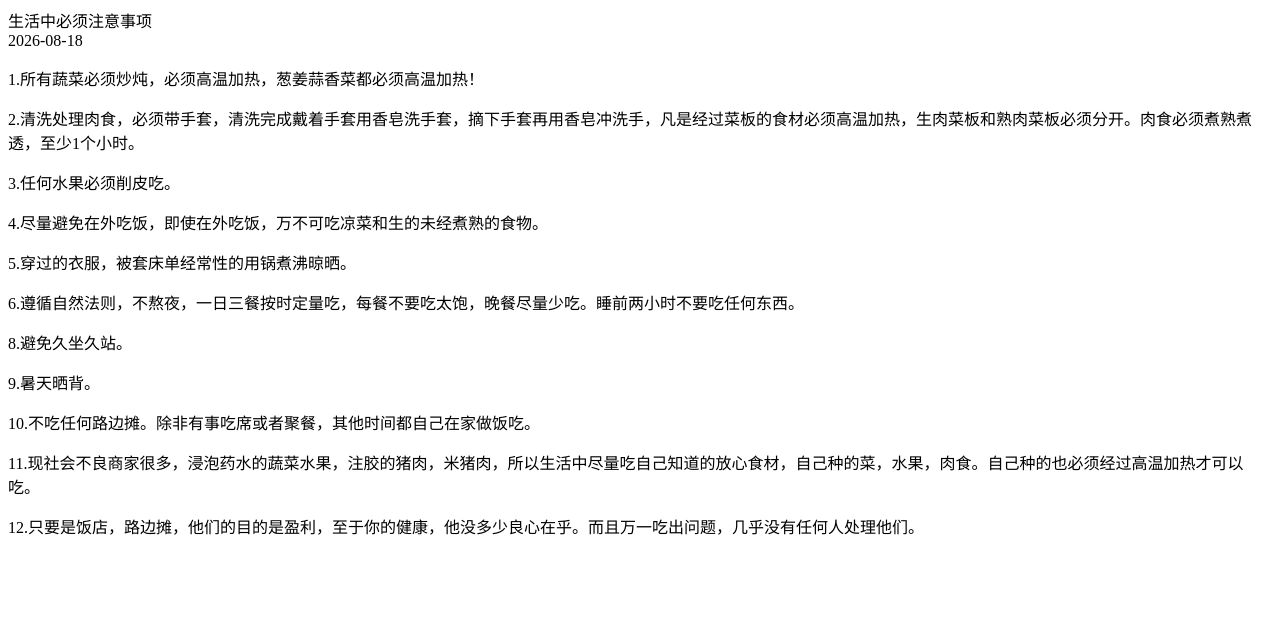
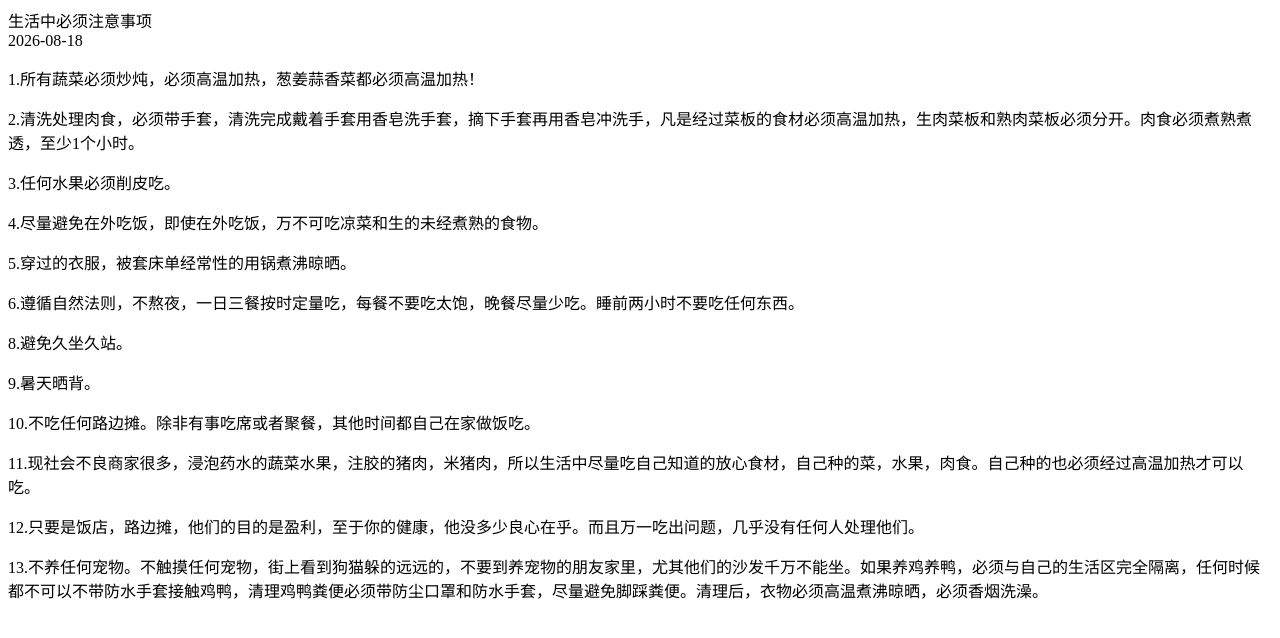
Before and after one commit to JTSTV/Jtstv.github.io, a Jekyll site: the page built from _posts/2026-08-18-生活中必须注意事项.md, in a window 1280 px wide. Shown: the top 638 px of the page. Built offline with Jekyll 4.4.1, drawn with Linux system fonts in a browser that asks for light colours; our own code applies the rules of GitHub Pages for plain Markdown files.

Commit message:
更新 2026-08-18-生活中必须注意事项.md

```diff
--- a/_posts/2026-08-18-生活中必须注意事项.md
+++ b/_posts/2026-08-18-生活中必须注意事项.md
@@ -23,3 +23,5 @@ date: 2026-08-18
 11.现社会不良商家很多，浸泡药水的蔬菜水果，注胶的猪肉，米猪肉，所以生活中尽量吃自己知道的放心食材，自己种的菜，水果，肉食。自己种的也必须经过高温加热才可以吃。
 
 12.只要是饭店，路边摊，他们的目的是盈利，至于你的健康，他没多少良心在乎。而且万一吃出问题，几乎没有任何人处理他们。
+
+13.不养任何宠物。不触摸任何宠物，街上看到狗猫躲的远远的，不要到养宠物的朋友家里，尤其他们的沙发千万不能坐。如果养鸡养鸭，必须与自己的生活区完全隔离，任何时候都不可以不带防水手套接触鸡鸭，清理鸡鸭粪便必须带防尘口罩和防水手套，尽量避免脚踩粪便。清理后，衣物必须高温煮沸晾晒，必须香烟洗澡。
```
